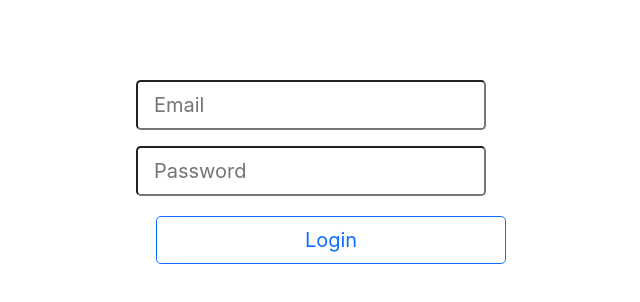
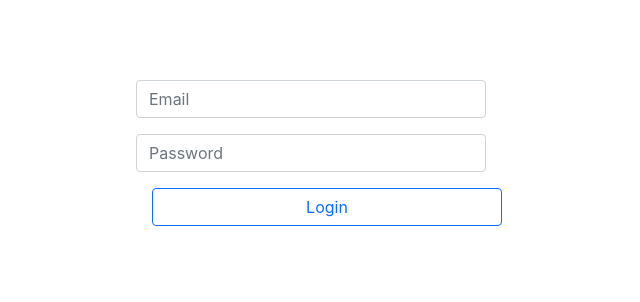
Before and after one commit to cerise-at/how_many_trees, a React (Create React App) app in the folder client/: page /auth/login in a window 1280 px wide. Shown: the top 302 px of the page, without its empty margins (329-969 px from the left). Built offline with nearby package versions, Linux system fonts and the light colour scheme.

Commit message:
Update styling of login form

```diff
--- a/client/src/components/LoginForm/index.js
+++ b/client/src/components/LoginForm/index.js
@@ -17,7 +17,7 @@ function LoginForm({ login }) {
 
                 <input type="email"
                         name="email"
-                        className="form-control-lg mt-3"
+                        className="form-control mt-3"
                         value={email}
                         onChange={e => setEmail(e.target.value)}
                         placeholder="Email"
@@ -25,14 +25,14 @@ function LoginForm({ login }) {
 
                 <input type="password"
                         name="password"
-                        className="form-control-lg mt-3"
+                        className="form-control mt-3"
                         value={password}
                         onChange={e => setPassword(e.target.value)}
                         placeholder="Password"
                         required />
 
                 <input type="submit"
-                        className="btn btn-outline-primary btn-lg col-12"
+                        className="btn btn-outline-primary btn col-12"
                         value="Login" />
 
                 { error && <span role="alert" className="alert alert-danger">{ error.message }</span> }
```
